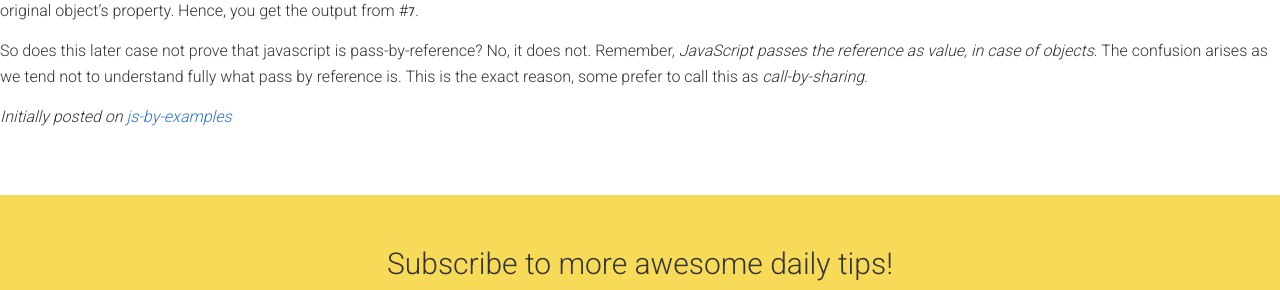
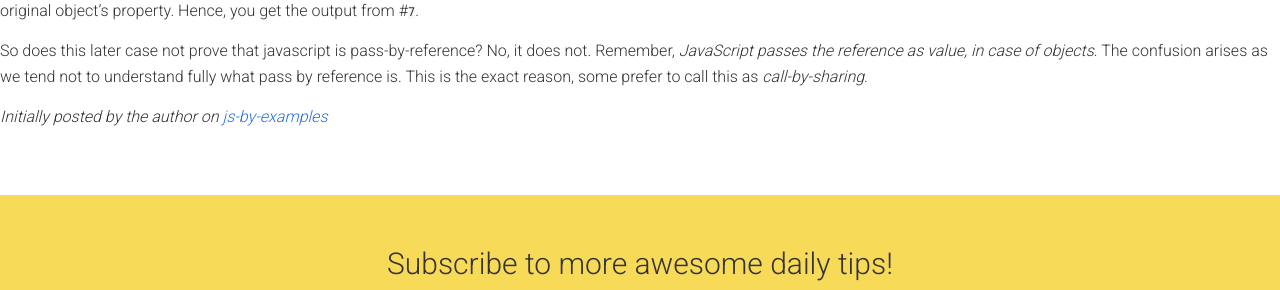
Before and after one commit to loverajoel/jstips, a Jekyll site: the page built from _posts/en/2016-02-13-know-the-passing-mechanism.md, in a window 1280 px wide. Shown: the part 1596-1886 px from the top of the page. Built offline with Jekyll 4.4.1, drawn with Linux system fonts in a browser that asks for light colours; nearby versions of some CDN libraries; Markdown is read by kramdown in place of the engine named in the settings; comment, search, counter and statistics services are not loaded.

Commit message:
minor text change

```diff
--- a/_posts/en/2016-02-13-know-the-passing-mechanism.md
+++ b/_posts/en/2016-02-13-know-the-passing-mechanism.md
@@ -60,4 +60,4 @@ In the case of `myGroup` invocation, we are passing the object `me`. But unlike
 So does this later case not prove that javascript is pass-by-reference? No, it does not. Remember, *JavaScript passes the reference as value, in case of objects*. The confusion arises as we tend not to understand fully what pass by reference is. This is the exact reason, some prefer to call this as *call-by-sharing*.
 
 
-*Initially posted on [js-by-examples](https://github.com/bmkmanoj/js-by-examples/blob/master/examples/js_pass_by_value_or_reference.md)*
+*Initially posted by the author on [js-by-examples](https://github.com/bmkmanoj/js-by-examples/blob/master/examples/js_pass_by_value_or_reference.md)*
```
